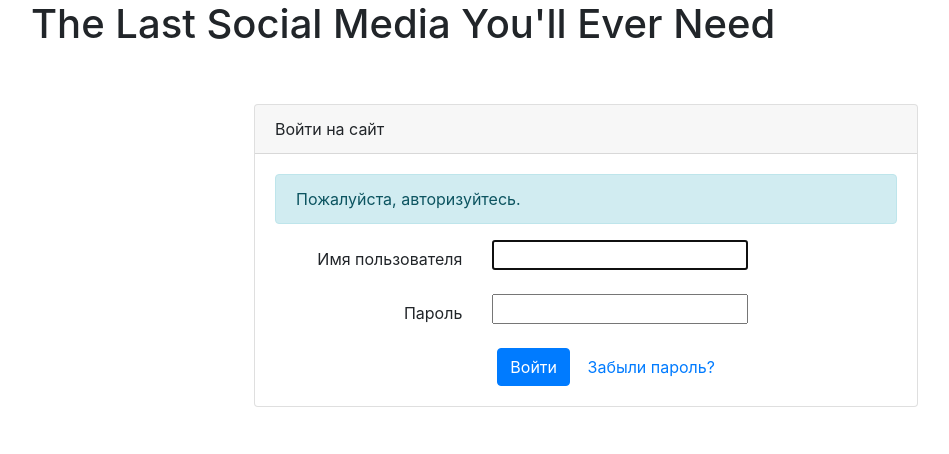
After one commit to ArtyomViryutin/Blog, a Django app: page /login/ in a window 1280 px wide. The commit adds this page. Shown: the top 454 px of the page, without its empty margins (54-1003 px from the left). Run offline with Django 3.2, Linux system fonts and the light colour scheme; parts of the project's set-up code (start-up, migrations or seed data) failed here and were passed over; some libraries are stand-ins or nearby versions.

Commit message:
3rd commit

```diff
--- a/Project/settings.py
+++ b/Project/settings.py
@@ -23,9 +23,9 @@ BASE_DIR = os.path.dirname(os.path.dirname(os.path.abspath(__file__)))
 SECRET_KEY = 'lkdrb&brnkciq*hsb2pk)=*rjf+8*^^5(a$0ij5z_=rkdw&o0v'
 
 # SECURITY WARNING: don't run with debug turned on in production!
-DEBUG = False
+DEBUG = True
 
-ALLOWED_HOSTS = ['127.0.0.1']
+ALLOWED_HOSTS = []
 
 
 # Application definition
--- a/Project/urls.py
+++ b/Project/urls.py
@@ -1,24 +1,8 @@
-"""Project URL Configuration
-
-The `urlpatterns` list routes URLs to views. For more information please see:
-    https://docs.djangoproject.com/en/2.2/topics/http/urls/
-Examples:
-Function views
-    1. Add an import:  from my_app import views
-    2. Add a URL to urlpatterns:  path('', views.home, name='home')
-Class-based views
-    1. Add an import:  from other_app.views import Home
-    2. Add a URL to urlpatterns:  path('', Home.as_view(), name='home')
-Including another URLconf
-    1. Import the include() function: from django.urls import include, path
-    2. Add a URL to urlpatterns:  path('blog/', include('blog.urls'))
-"""
 from django.contrib import admin
-from django.urls import path
-from posts import views
+from django.urls import include, path
 
 urlpatterns = [
     path('admin/', admin.site.urls),
-    path('latest', views.index, name="latest"),
-    path('group/<slug>/', views.group_posts, name="group")
+    path('', include('posts.urls')),
+    path('', include('users.urls')),
 ]
--- /dev/null
+++ b/posts/urls.py
@@ -0,0 +1,8 @@
+from django.urls import path
+
+from . import views
+
+urlpatterns = [
+    path('', views.index, name='latest-posts'),
+    path('group/<slug:slug>/', views.group_posts, name='group-posts')
+]
--- a/templates/base.html
+++ b/templates/base.html
@@ -1,17 +1,15 @@
 <!doctype html>
 <html>
-
+<!-- Загрузка статики -->
+{% load static %}
 <head>
     <meta charset="utf-8">
     <meta name="viewport" content="width=device-width, initial-scale=1, shrink-to-fit=no">
     <title>{% block title %}The Last Social Media You'll Ever Need{% endblock %} </title>
-    <!-- Загрузка статики -->
-    {% load static %}
     <link rel="stylesheet" href="{% static 'bootstrap/dist/css/bootstrap.min.css' %}">
     <script src="{% static 'jquery/dist/jquery.min.js' %}"></script>
     <script src="{% static 'bootstrap/dist/js/bootstrap.min.js' %}"></script>
 </head>
-
 <body>
 
     <main>
--- /dev/null
+++ b/users/templates/registration/login.html
@@ -0,0 +1,59 @@
+{% extends "base.html" %}
+{% block title %}Войти{% endblock %}
+{% block content %}
+{% load user_filters %}
+
+<div class="row justify-content-center">
+  <div class="col-md-8 p-5">
+    <div class="card">
+      <div class="card-header">Войти на сайт</div>
+      <div class="card-body">
+        {% if form.errors %}
+        <div class="alert alert-danger" role="alert">
+          Имя пользоваетеля и пароль не совпадают. Введите правильные данные.
+        </div>
+        {% endif %}
+
+        {% if next %}
+            <div class="alert alert-info" role="alert">
+              Вы обратились к странице, доступ к которой возможен только для залогиненных пользователей.<br>
+              Пожалуйста, авторизуйтесь.
+            </div>
+        {% else %}
+            <div class="alert alert-info" role="alert">
+              Пожалуйста, авторизуйтесь.
+            </div>
+        {% endif %}
+
+        <form method="post" action="{% url 'login' %}">
+          {% csrf_token %}
+          <input type="hidden" name="next" value="{{ next }}">
+          <div class="form-group row">
+              <label for="{{ form.username.id_for_label }}" class="col-md-4 col-form-label text-md-right">Имя пользователя</label>
+              <div class="col-md-6">
+                  {{ form.username|addclass:"form-control" }}
+              </div>
+          </div>
+
+          <div class="form-group row">
+              <label for="{{ form.password.id_for_label }}" class="col-md-4 col-form-label text-md-right">Пароль</label>
+              <div class="col-md-6">
+                  {{ form.password|addclass:"form-control" }}
+              </div>
+          </div>
+
+          <div class="col-md-6 offset-md-4">
+              <button type="submit" class="btn btn-primary">
+                Войти
+              </button>
+              <a href="{% url 'password_reset' %}" class="btn btn-link">
+                Забыли пароль?
+              </a>
+          </div>
+        </form>
+      </div> <!-- card body -->
+    </div> <!-- card -->
+  </div> <!-- col -->
+</div> <!-- row -->
+
+{% endblock %}
--- /dev/null
+++ b/users/urls.py
@@ -0,0 +1,14 @@
+from django.contrib.auth import views
+from django.urls import path
+
+
+urlpatterns = [
+    path('login/', views.LoginView.as_view(), name='login'),
+    path('logout/', views.LogoutView.as_view(), name='logout'),
+    path('password_change/', views.PasswordChangeView.as_view(), name='password_change'),
+    path('password_change/done/', views.PasswordChangeDoneView.as_view(), name='password_change_done'),
+    path('password_reset/', views.PasswordResetView.as_view(), name='password_reset'),
+    path('password_reset/done/', views.PasswordResetDoneView.as_view(), name='password_reset_done'),
+    path('reset/<uidb64>/<token>/', views.PasswordResetConfirmView.as_view(), name='password_reset_confirm'),
+    path('reset/done/', views.PasswordResetCompleteView.as_view, name='password_reset_complete')
+]
```
Also changed, not shown: posts/admin.py (+8 -10 lines), posts/models.py (+9 -5 lines), posts/views.py (+4 -4 lines), db.sqlite3.
